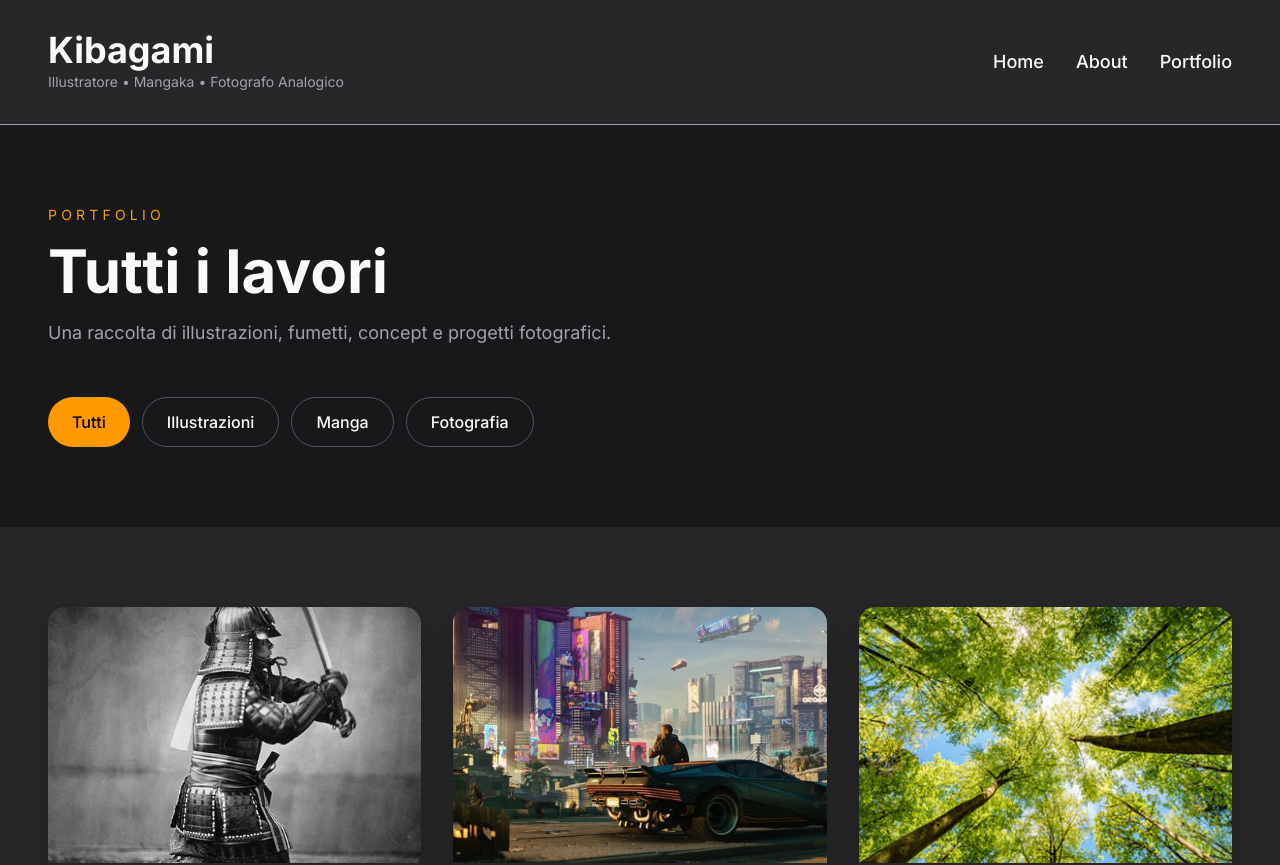
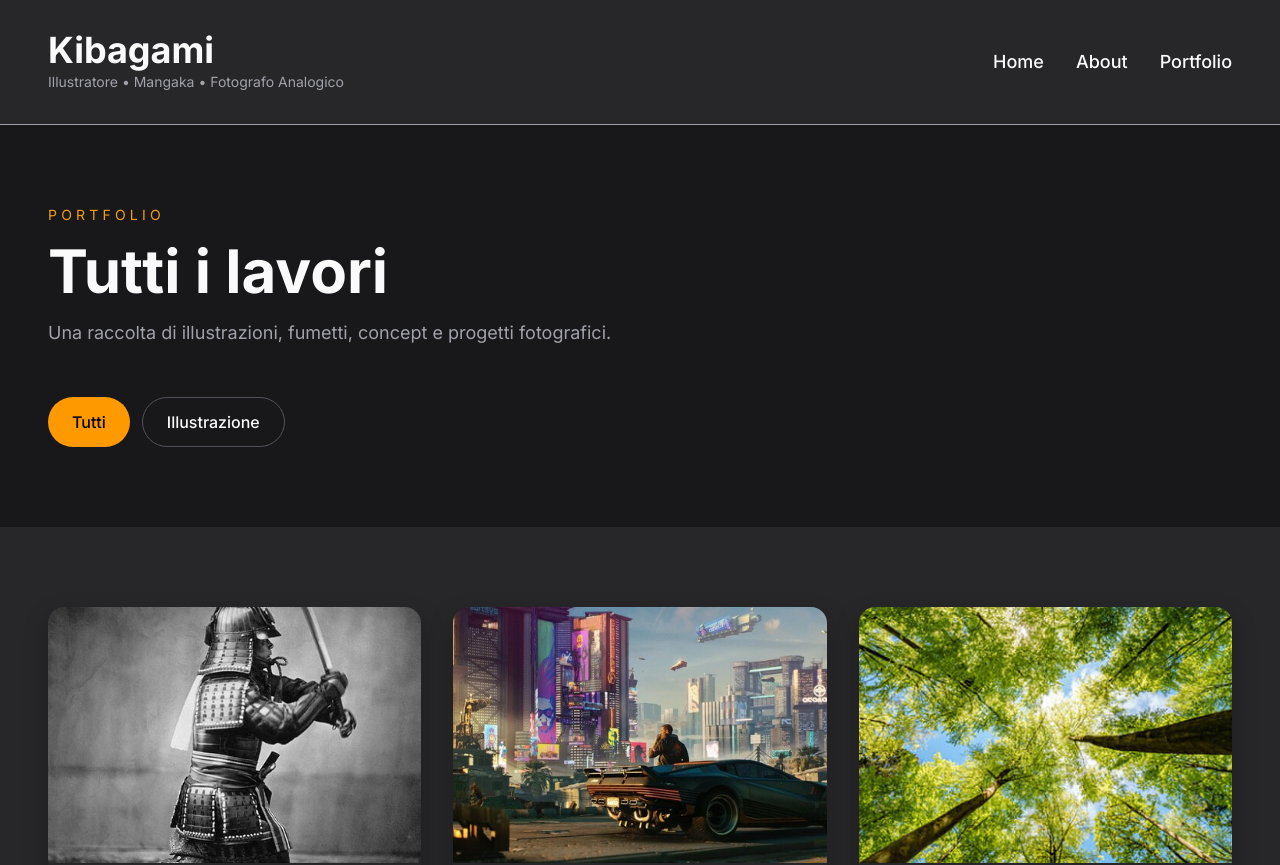
Before and after one commit to bazhenov404/kibasito, a React (Vite) app: page /portfolio in a window 1280 px wide. Shown: the top 865 px of the page. Built offline with nearby package versions, Linux system fonts and the light colour scheme.

Commit message:
"use state with filters/set"

```diff
--- a/src/pages/Portfolio.tsx
+++ b/src/pages/Portfolio.tsx
@@ -6,7 +6,9 @@ import Section from "../components/Section";
 
 export default function Portfolio() {
   const [activeCategory, setActiveCategory] = useState("Tutti");
-  const categories = ["Tutti", "Illustrazioni", "Manga", "Fotografia"];
+  const categories = [
+  "Tutti",
+  ...new Set(projects.map((project) => project.category)),];
 
   const filteredProjects =
     activeCategory === "Tutti"
```
